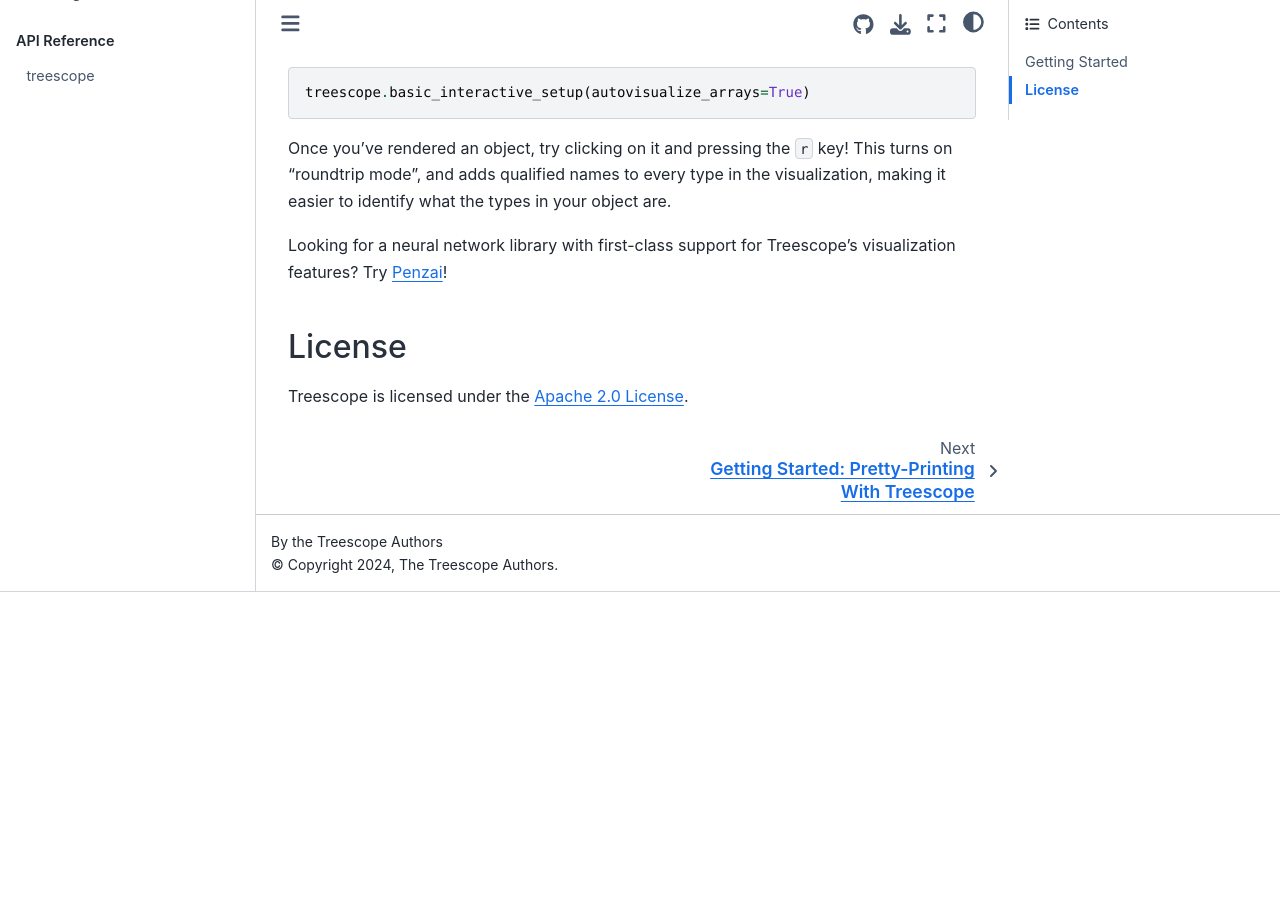
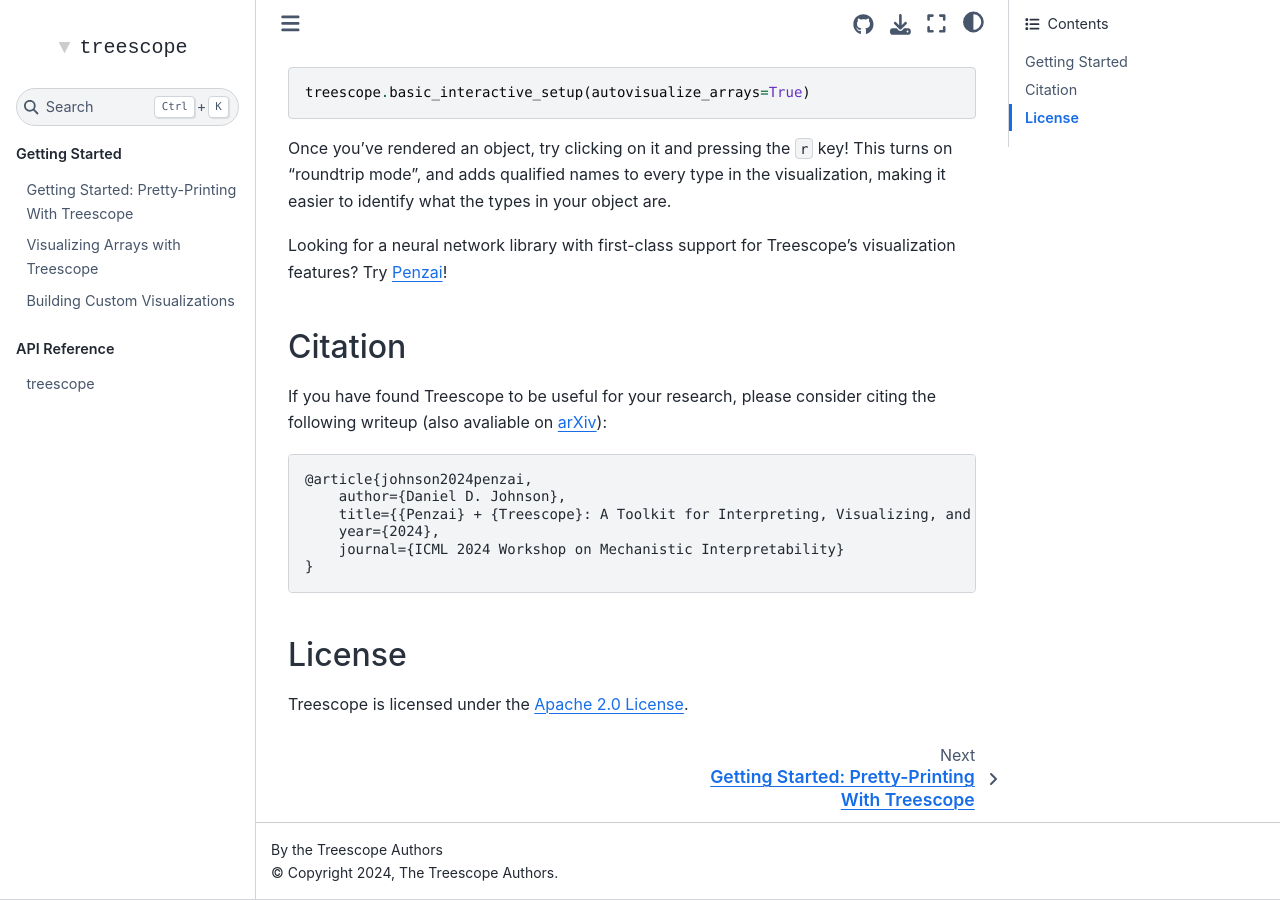
Before and after one commit to google-deepmind/treescope, a Sphinx documentation site: the page built from docs/index.rst, in a window 1280 px wide and 900 px high, scrolled down 1996 px. Built offline with Sphinx 7.4.7 and the Sphinx Book theme 1.1.4, drawn with Linux system fonts in a browser that asks for light colours; formulas are drawn with MathJax 3; pages that are not in the unit, such as notebooks, are missing from menus; before the commit the page ends 2588 px from its top, so only the background shows below that.

Commit message:
Add citation info for Penzai/Treescope paper.
PiperOrigin-RevId: 660538262

```diff
--- a/docs/index.rst
+++ b/docs/index.rst
@@ -125,6 +125,22 @@
    api/treescope.type_registries
 
 
+Citation
+--------
+
+If you have found Treescope to be useful for your research, please consider
+citing the following writeup (also avaliable on `arXiv <https://arxiv.org/abs/2408.00211>`_):
+
+.. code-block:: none
+
+  @article{johnson2024penzai,
+      author={Daniel D. Johnson},
+      title={{Penzai} + {Treescope}: A Toolkit for Interpreting, Visualizing, and Editing Models As Data},
+      year={2024},
+      journal={ICML 2024 Workshop on Mechanistic Interpretability}
+  }
+
+
 License
 -------
 
```
Also changed, not shown: README.md (+14 -0 lines).
